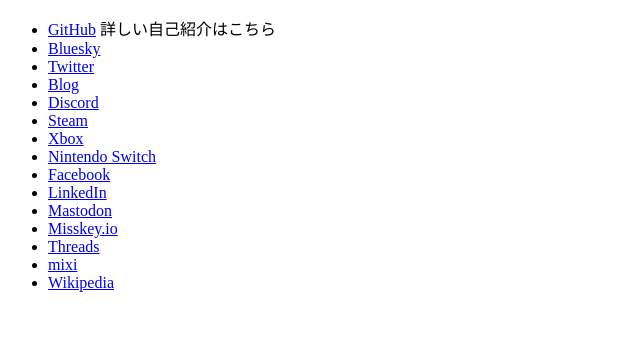
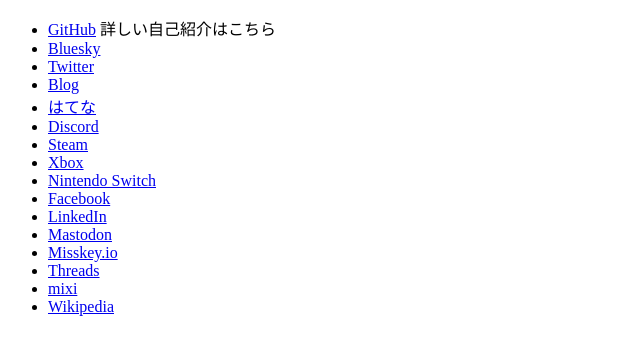
Before and after one commit to aetos382/aetos.aerie.jp, a plain HTML site: page index.html in a window 1280 px wide. Shown: the whole page, without its empty margins (0-640 px from the left). Drawn offline with Linux system fonts and the light colour scheme.

Commit message:
add hatena

```diff
--- a/index.html
+++ b/index.html
@@ -10,6 +10,7 @@
             <li><a ref="me" href="https://bsky.app/profile/did:plc:tkefl443hmfozipexvxr4xwo">Bluesky</a></li>
             <li><a ref="me" href="https://twitter.com/aetos382">Twitter</a></li>
             <li><a ref="me" href="https://tech.blog.aerie.jp/">Blog</a></li>
+            <li><a rel="me" href="https://profile.hatena.ne.jp/aetos382/">はてな</a></li>
             <li><a ref="me" href="https://discordapp.com/users/379896458519904256">Discord</a></li>
             <li><a ref="me" href="https://steamcommunity.com/id/aetos382">Steam</a></li>
             <li><a ref="me" href="https://account.xbox.com/ja-jp/profile?gamertag=aetos382">Xbox</a></li>
```
